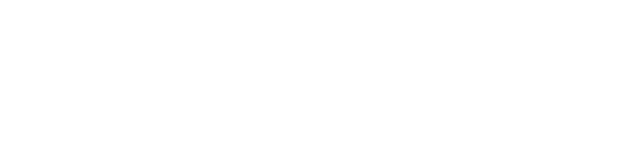
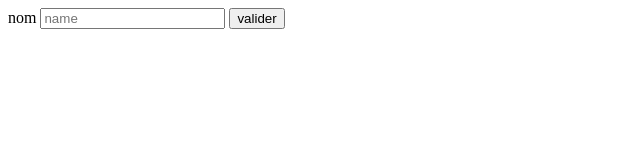
Before and after one commit to drkms/projetSuperDocker-1, a plain HTML site: page index.html in a window 1280 px wide. Shown: the whole page, without its empty margins (0-640 px from the left). Drawn offline with Linux system fonts and the light colour scheme.

Commit message:
index button

```diff
--- a/index.html
+++ b/index.html
@@ -1,13 +1,19 @@
-
 <!DOCTYPE html>
 <html lang="en">
+
 <head>
     <meta charset="UTF-8">
     <meta http-equiv="X-UA-Compatible" content="IE=edge">
     <meta name="viewport" content="width=device-width, initial-scale=1.0">
     <title>Document</title>
 </head>
+
 <body>
+    <form submit="valider()">
+        <label> nom </label>
+        <input type="text" id="name" placeholder="name">
+        <input type="submit" value="valider">
+    </form>
+</body>
 
-</body>
 </html>
```
